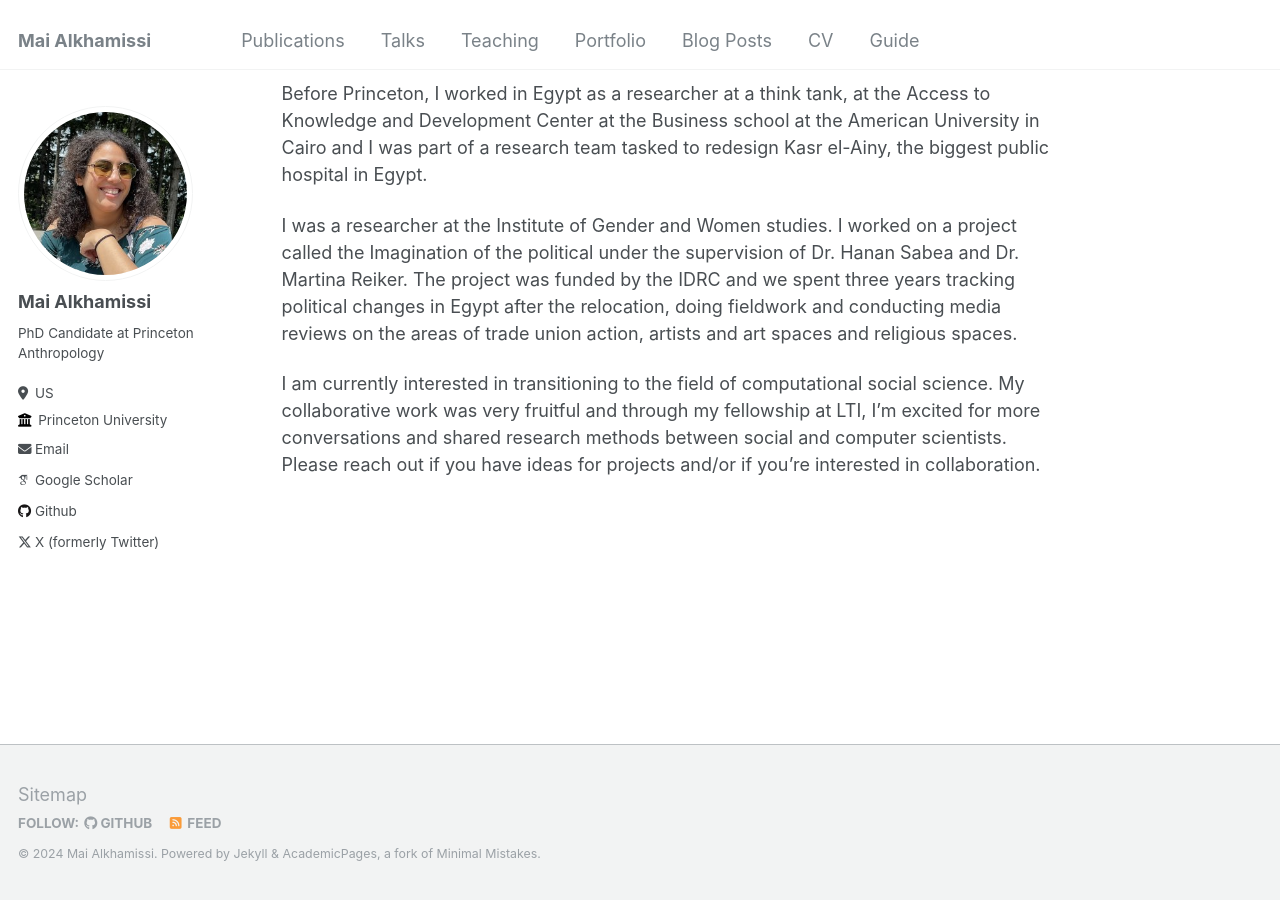
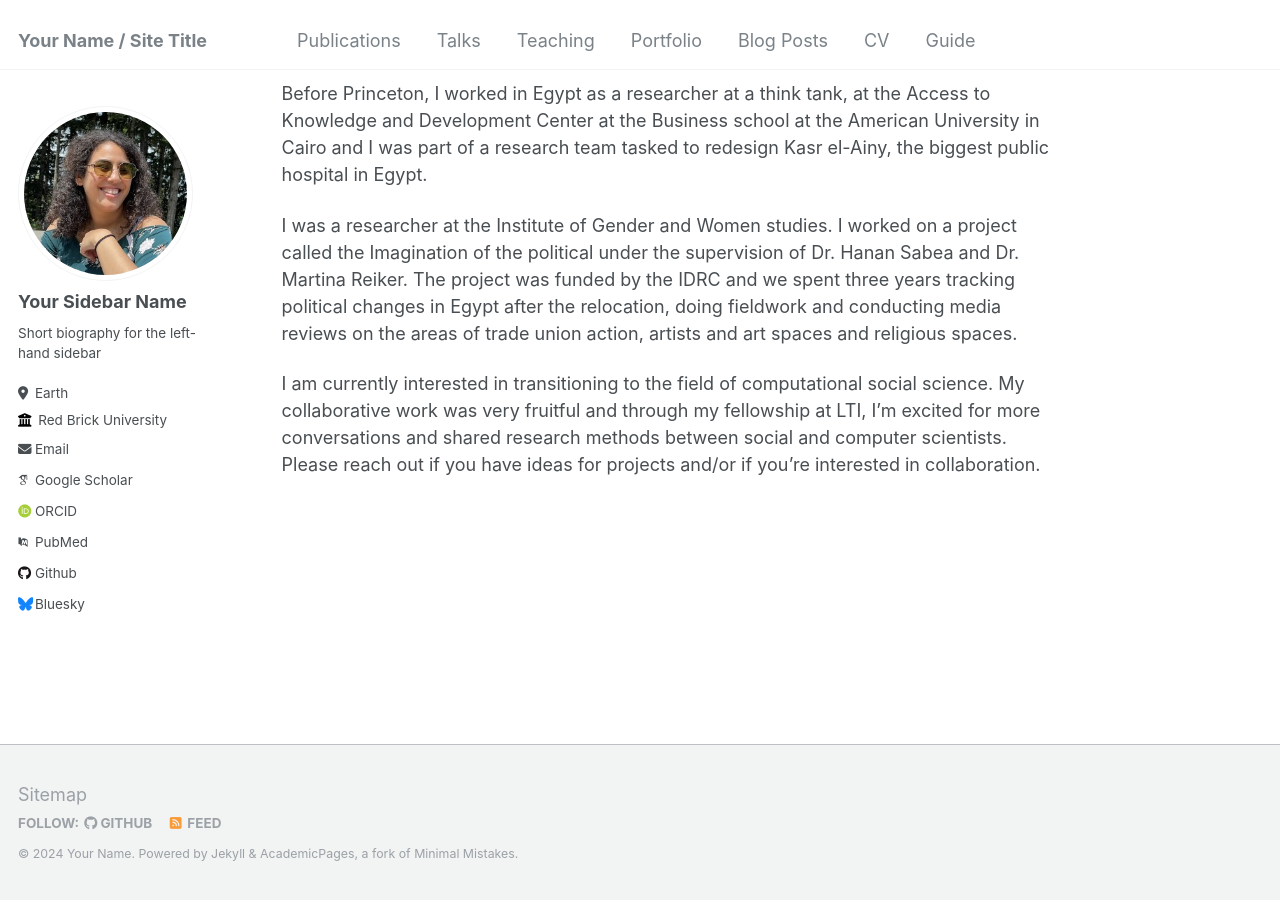
Before and after one commit to maialkhamissi/maialkhamissi.github.io, a Jekyll site: the page built from _pages/about.md, in a window 1280 px wide and 900 px high, scrolled down 1038 px. Built offline with Jekyll 4.4.1, drawn with Linux system fonts in a browser that asks for light colours; some web fonts are replaced.

Commit message:
updated config

```diff
--- a/_config.yml
+++ b/_config.yml
@@ -8,14 +8,13 @@
 
 # Basic Site Settings
 locale                   : "en-US"
-title                    : "Mai Alkhamissi"
+title                    : "Your Name / Site Title"
 title_separator          : "-"
-name                     : &name "Mai Alkhamissi"
-description              : &description "Mai Alkhamissi's Personal Website"
-url                      : https://maikhamissi.github.io # the base hostname & protocol for your site e.g. "https://mmistakes.github.io"
+name                     : &name "Your Name"
+description              : &description "personal description"
+url                      : https://academicpages.github.io # the base hostname & protocol for your site e.g. "https://mmistakes.github.io"
 baseurl                  : "" # the subpath of your site, e.g. "/blog"
-repository               : "maikhamissi/maikhamissi.github.io"
-
+repository               : "academicpages/academicpages.github.io"
 
 # Site Author - The following control what appear as part of the author content on the side bar.
 #               If a field is blank the icon and link will not appear, otherwise it will be shown.
@@ -23,33 +22,33 @@ repository               : "maikhamissi/maikhamissi.github.io"
 author:
   # Biographic information
   avatar           : "mai.png"
-  name             : "Mai Alkhamissi"
+  name             : "Your Sidebar Name"
   pronouns         : # example: "she/her"
-  bio              : "PhD Candidate at Princeton Anthropology"
-  location         : "US"
-  employer         : "Princeton University"
+  bio              : "Short biography for the left-hand sidebar"
+  location         : "Earth"
+  employer         : "Red Brick University"
   uri              : # URL
-  email            : "mka2@princeton.edu"
+  email            : "none@example.org"
 
   # Academic websites
   arxiv            : # URL - Update with the correct link to your profile
-  googlescholar    : "https://scholar.google.com/citations?user=MRgIZXoAAAAJ&hl=en"
+  googlescholar    : "https://scholar.google.com/citations?user=PS_CX0AAAAAJ"
   impactstory      : # URL
-  orcid            :
+  orcid            : "http://orcid.org/yourorcidurl"
   semantic         : # URL
-  pubmed           :
+  pubmed           : "https://www.ncbi.nlm.nih.gov/pubmed/?term=john+snow"
   researchgate     : # URL
 
   # Repositories and software development
   bitbucket        : # Username - Update with your username on the site
   codepen          : # Username
   dribbble         : # Username
-  github           : "maikhamissi"
+  github           : "academicpages"
   kaggle           : # Username
   stackoverflow    : # User number or user number and name (i.e., use "1" or "1/jeff-atwood")
 
   # Social media
-  bluesky          : # Replace this with you Bluesky username
+  bluesky          : "bsky.app" # Replace this with you Bluesky username
   facebook         : # Username
   flickr           : # Username
   foursquare       : # Username
@@ -66,7 +65,7 @@ author:
   steam            : # Username
   telegram         : # URL
   tumblr           : # Username
-  twitter          : maialkhamissi # Username for X / Twitter
+  twitter          : # Username for X / Twitter
   vine             : # Username
   weibo            : # Username
   wikipedia        : # Username
@@ -94,7 +93,7 @@ comments:
     colorscheme          : # "light" (default), "dark"
 staticman:
   allowedFields          : ['name', 'email', 'url', 'message']
-  branch                 : "master" # "master", "gh-pages"
+  branch                 : "gh-pages" # "master", "gh-pages"
   commitMessage          : "New comment."
   filename               : comment-{@timestamp}
   format                 : "yml"
```
